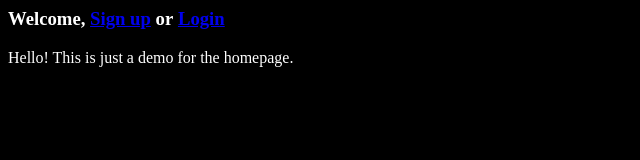
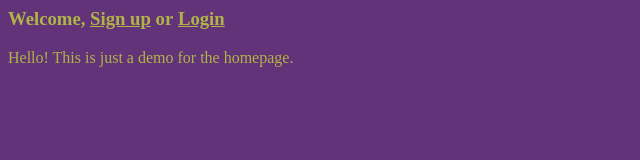
Before and after one commit to eyeballcode/Eyeball-Website, a website: page html/index.pug in a window 1280 px wide. Shown: the whole page, without its empty margins (0-640 px from the left). Drawn offline with nearby package versions, Linux system fonts and the light colour scheme; files that its build step writes are made by us from their sources.

Commit message:
Color css

```diff
--- a/static/style.css
+++ b/static/style.css
@@ -1,4 +1,12 @@
 body {
-    background-color: black;
-    color: white;
+    background-color: #623378;
+    color: #B0B347;
 }
+
+a {
+    color: #B0B347;
+}
+
+a:visited {
+    color: #B48647;
+}
```
